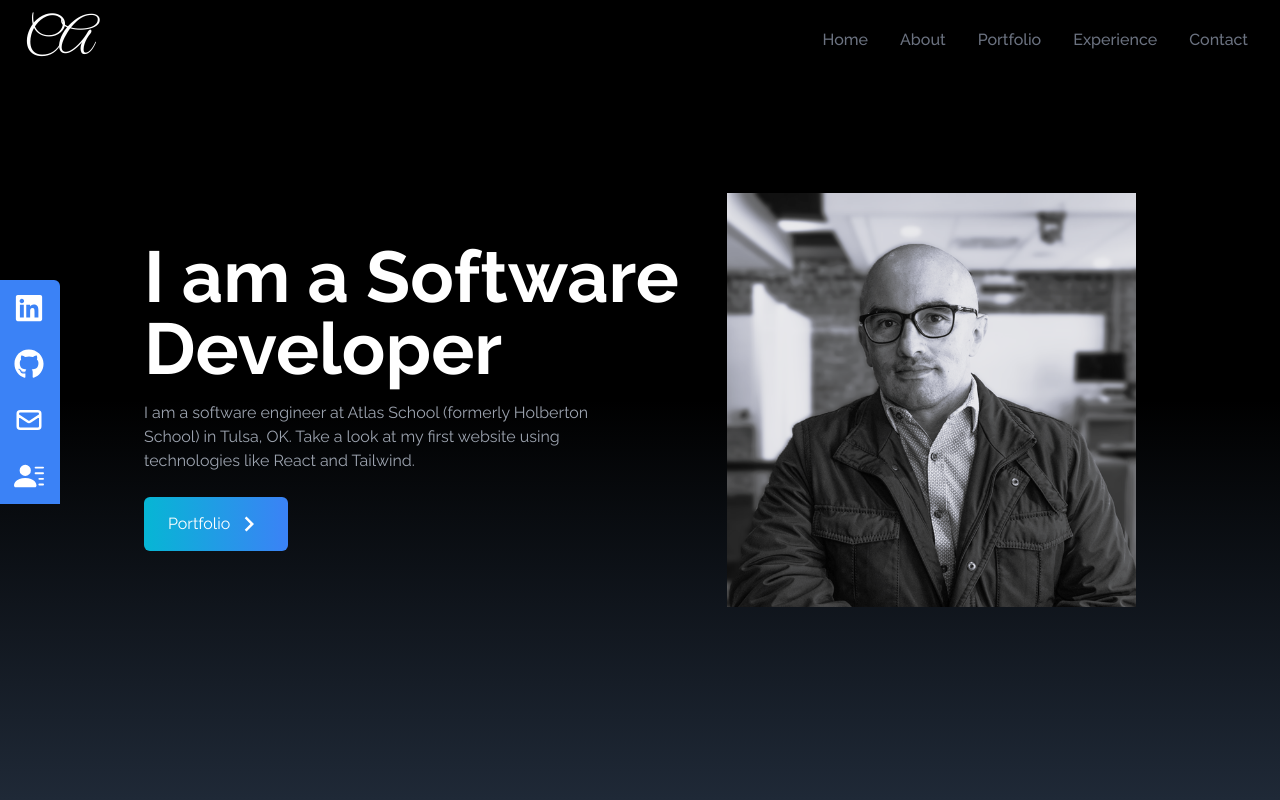
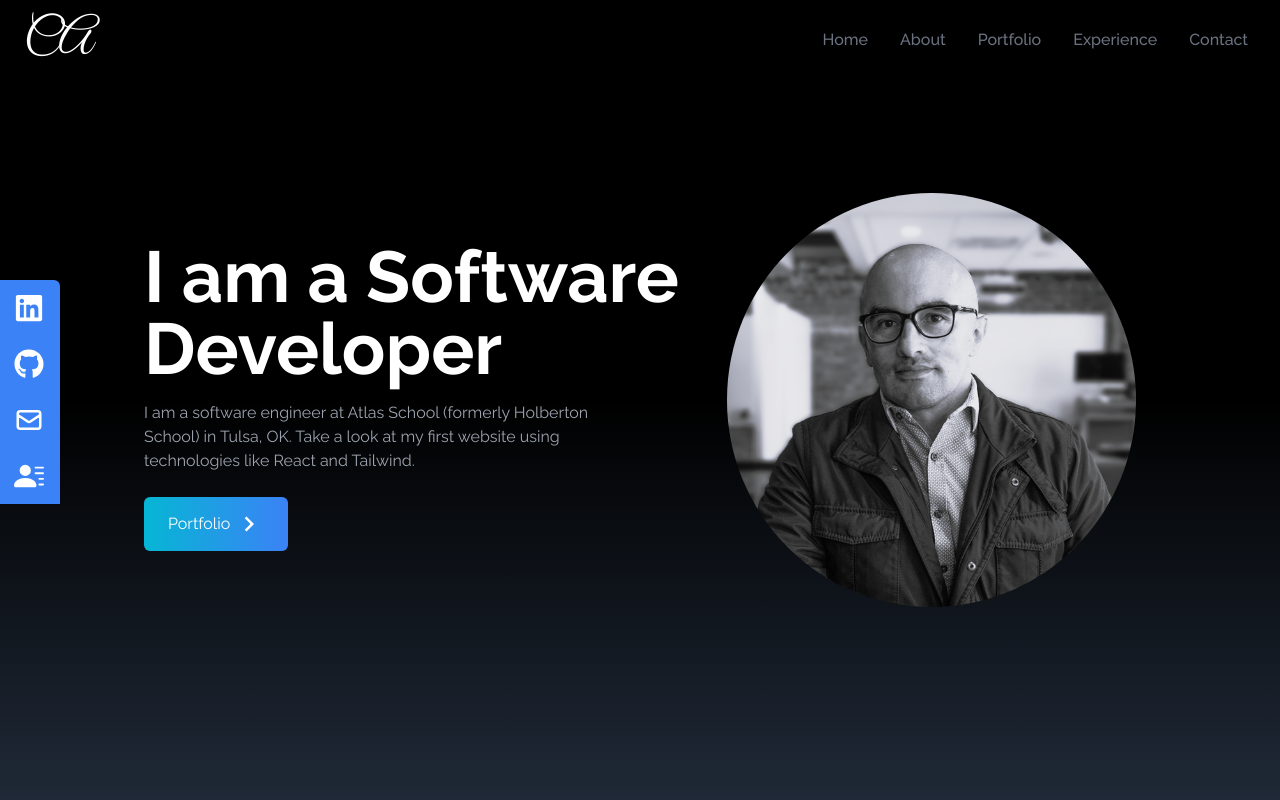
Before and after one commit to carlalap/atlas_personal_web, a React (Create React App) app: page / in a window 1280 px wide. Shown: the top 800 px of the page. Built offline with nearby package versions, Linux system fonts and the light colour scheme.

Commit message:
class image updated

```diff
--- a/src/components/Home.jsx
+++ b/src/components/Home.jsx
@@ -50,6 +50,7 @@ const Home = () => {
                     src={HeroImage}
                     alt="my profile"
                     className="rounded-circle mx-auto w-2/3 md:w-full"
+                    style={{ borderRadius: '50%' }}
                     />
                 </div>
             </div>
```
